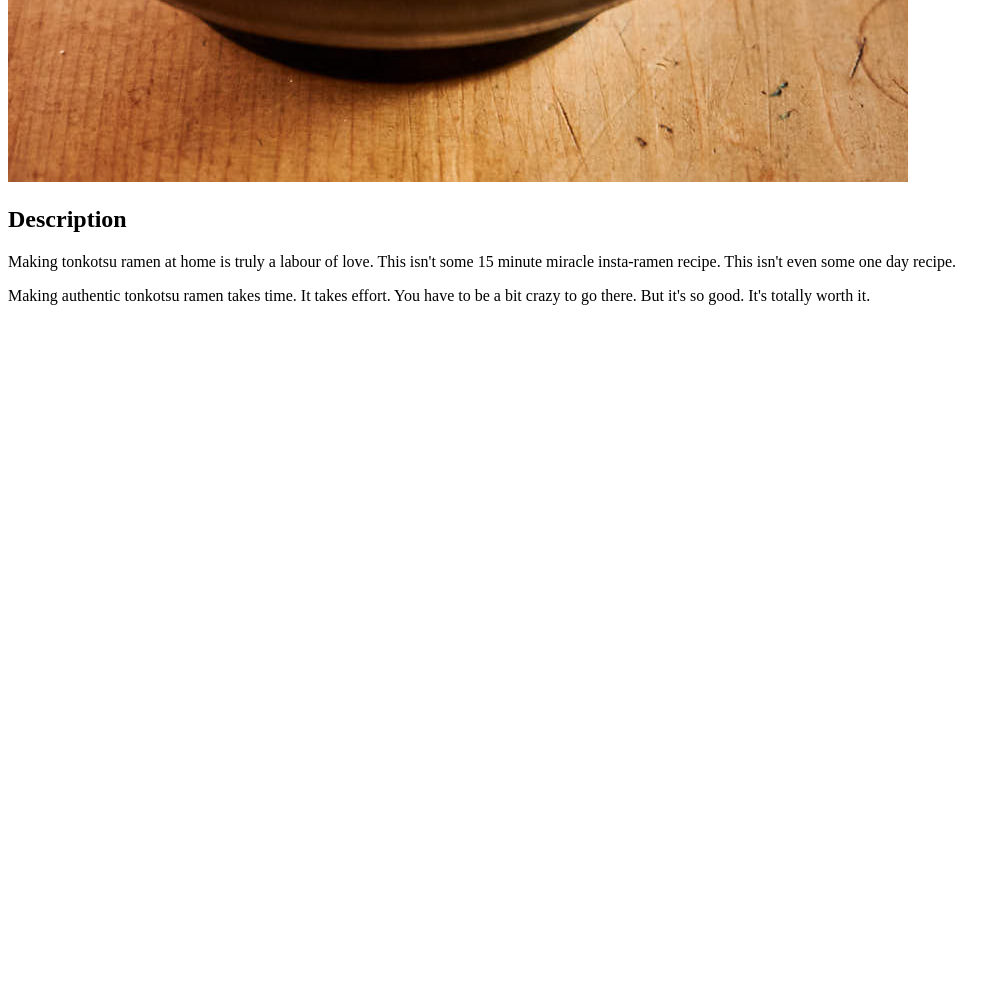
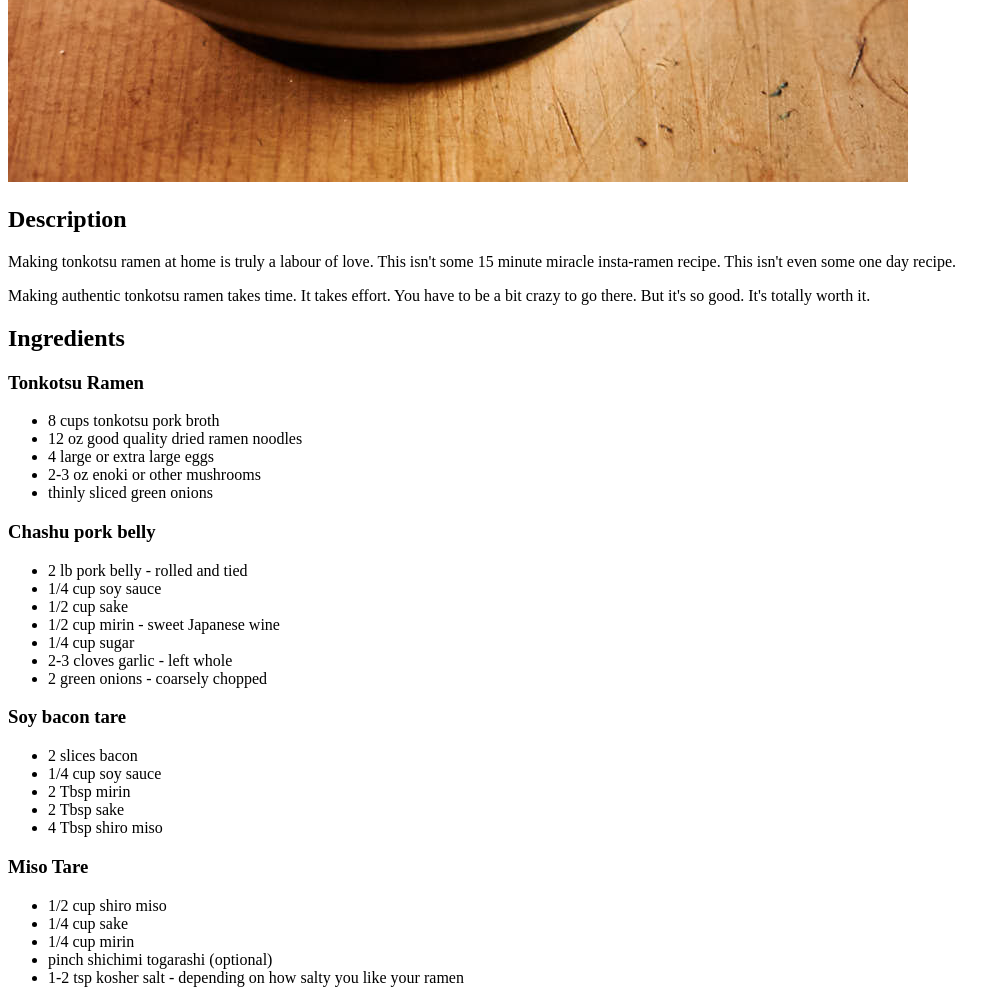
Before and after one commit to mikepierry/odin-recipes, a plain HTML site: page recipes/tonkotsu-ramen.html in a window 1280 px wide. Shown: the part 774-1777 px from the top of the page, without its empty margins (0-1007 px from the left). Before the commit the page ends 1095 px from the top, so only its background shows below. Drawn offline with Linux system fonts and the light colour scheme.

Commit message:
Add ingredients for tonkatsu ramen

```diff
--- a/recipes/tonkotsu-ramen.html
+++ b/recipes/tonkotsu-ramen.html
@@ -11,5 +11,40 @@
     <h2>Description</h2>
     <p>Making tonkotsu ramen at home is truly a labour of love. This isn't some 15 minute miracle insta-ramen recipe. This isn't even some one day recipe.</p>
     <p>Making authentic tonkotsu ramen takes time. It takes effort. You have to be a bit crazy to go there. But it's so good. It's totally worth it.</p>
+    <h2>Ingredients</h2>
+    <h3>Tonkotsu Ramen</h3>
+    <ul>
+        <li>8 cups tonkotsu pork broth</li>
+        <li>12 oz good quality dried ramen noodles</li>
+        <li>4 large or extra large eggs</li>
+        <li>2-3 oz enoki or other mushrooms</li>
+        <li>thinly sliced green onions</li>
+    </ul>
+        <h3>Chashu pork belly</h3>
+    <ul>
+        <li>2 lb pork belly - rolled and tied</li>
+        <li>1/4 cup soy sauce</li>
+       <li>1/2 cup sake</li>
+        <li>1/2 cup mirin - sweet Japanese wine</li>
+        <li>1/4 cup sugar</li>
+        <li>2-3 cloves garlic - left whole</li>
+        <li>2 green onions - coarsely chopped</li>
+    </ul>
+        <h3>Soy bacon tare</h3>
+    <ul>
+        <li>2 slices bacon</li>
+        <li>1/4 cup soy sauce</li>
+        <li>2 Tbsp mirin</li>
+        <li>2 Tbsp sake</li>
+        <li>4 Tbsp shiro miso</li>
+    </ul>
+        <h3>Miso Tare</h3>
+    <ul>
+        <li>1/2 cup shiro miso</li>
+        <li>1/4 cup sake</li>
+        <li>1/4 cup mirin</li>
+        <li>pinch shichimi togarashi (optional)</li>
+        <li>1-2 tsp kosher salt - depending on how salty you like your ramen</li>
+    </ul>
 </body>
 </html>
```
